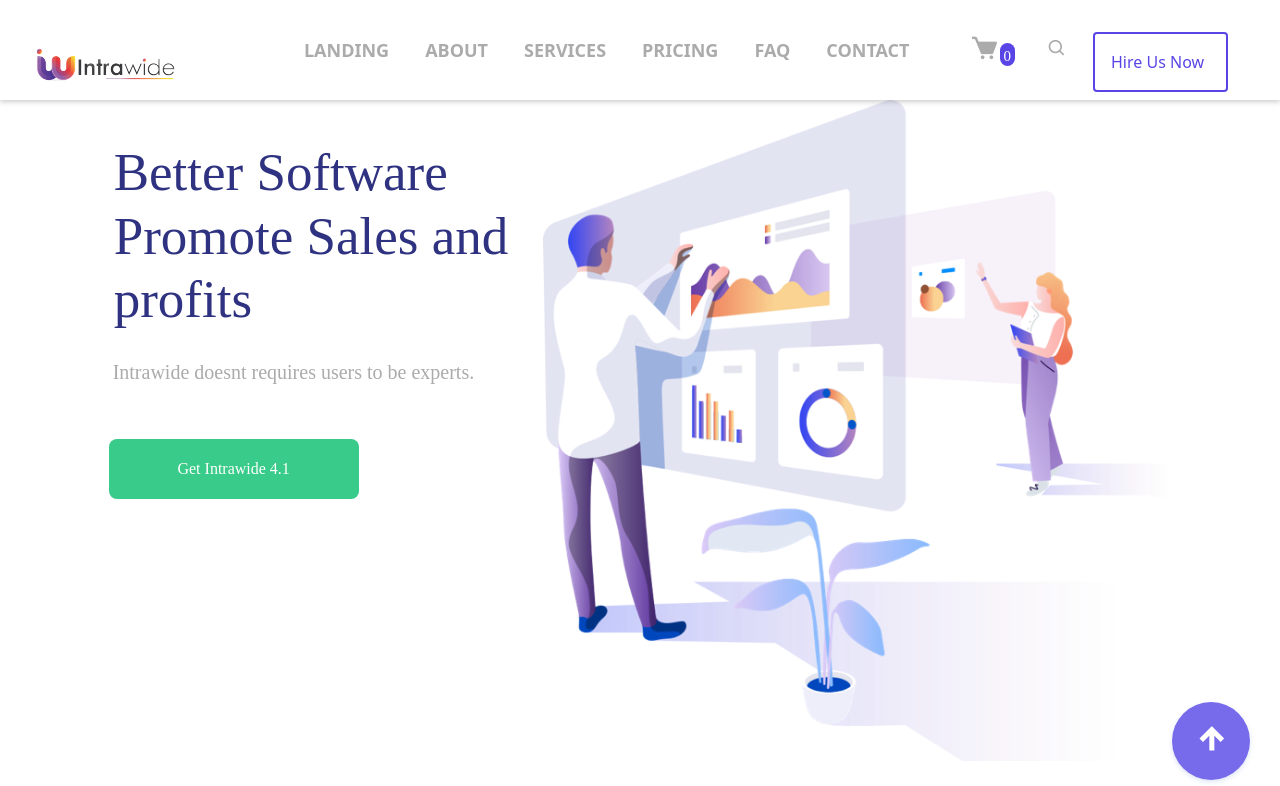
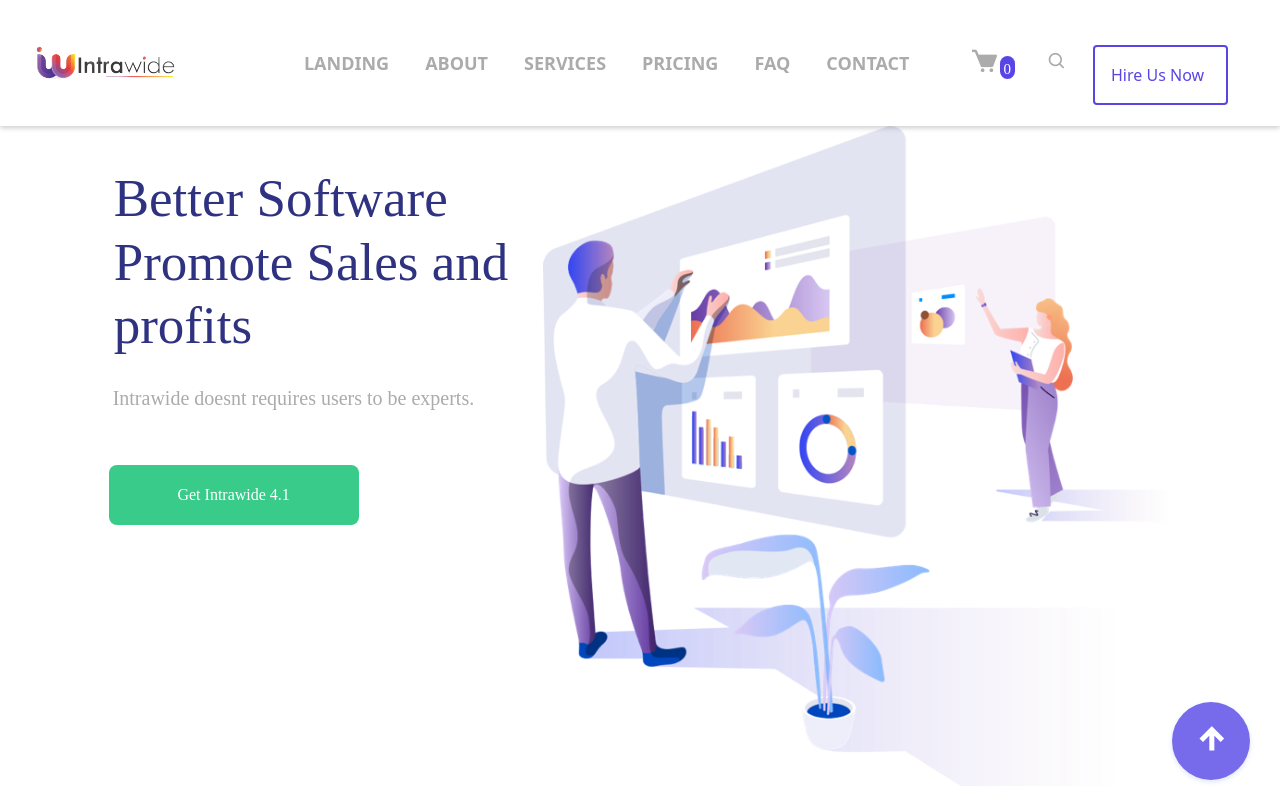
Before and after one commit to sherrymerry/Intrawide-web, a PHP site: page / in a window 1280 px wide. Shown: the top 786 px of the page. Run offline with PHP 8.4, Linux system fonts and the light colour scheme; some libraries are stand-ins or nearby versions.

Commit message:
Update style.css

```diff
--- a/style.css
+++ b/style.css
@@ -20,6 +20,12 @@ body{
     background-color: #fff;
     box-shadow: 0 2px 5px rgba(0,0,0,0.2);
   }
+
+.nav-image{
+    justify-content: center;
+    margin-bottom: 30px;
+}
+
 .bx-menu{
     font-size: 4.2vh;
     padding: 1px;
@@ -68,7 +74,6 @@ nav a{
     text-decoration: underline;
 
 }
-
 
 
 .nav-btn{
@@ -125,6 +130,7 @@ nav a{
 
 
 
+
 .grid-container{
     padding: 4px;
     font-family: serif;
```
